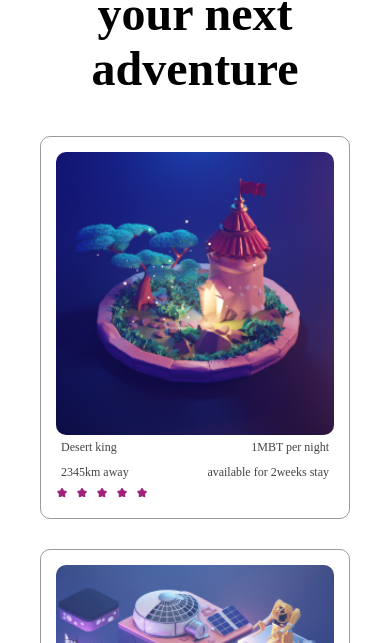
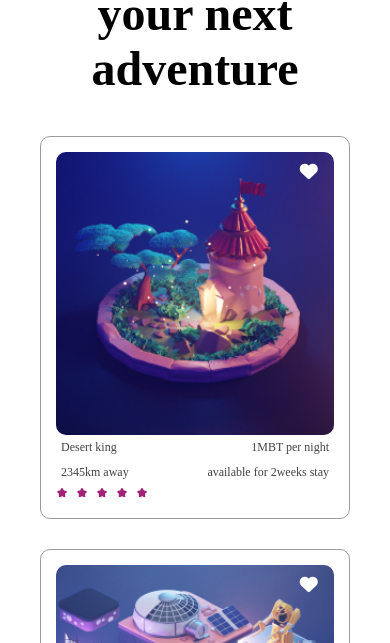
Before and after one commit to 0xlarmideh/larmideh-hngi9-stage3, a React (Vite) app: page / in a window 390 px wide. Shown: the part 1105-1748 px from the top of the page. Built offline with nearby package versions, Linux system fonts and the light colour scheme; a web font is replaced by a local one.

Commit message:
Added love symbol on each image

```diff
--- a/src/App.css
+++ b/src/App.css
@@ -149,6 +149,8 @@ a {
   padding: 15px;
   border-radius: 10px;
   width:100%;
+  position: relative;
+
 }
 
 .nft-home-cards {
@@ -166,6 +168,17 @@ a {
 .nft-img {
   width: 100%;
   border-radius: 10px;
+}
+
+.cherished {
+  position: absolute;
+  color: white;
+  left: 85%;
+  top: 25px;
+  display: flex;
+  justify-content: flex-end;
+  font-size: 18px;
+
 }
 
 .nft-text {
@@ -440,6 +453,10 @@ a {
   gap: 30px;
   }
 
+   .cherished {
+  left: 84%;
+}
+
   .metabnb-copy-container {
   display: grid;
   grid-template-columns: 1fr;
@@ -549,7 +566,6 @@ a {
   gap: 30px;
   }
 
-
   .metabnb-copy-container {
   display: grid;
   grid-template-columns: 1fr 1.0fr;
--- a/src/components/card.jsx
+++ b/src/components/card.jsx
@@ -13,6 +13,7 @@ const Cards = (props) => {
         </div>
         <img src="/assets/rating.png"></img>
       </div>
+      <i className="fa-solid fa-heart cherished"></i>
     </div>
   )
 }
--- a/src/components/nftcards.jsx
+++ b/src/components/nftcards.jsx
@@ -16,6 +16,7 @@ const NftCards = () => {
         </div>
         <img src="/assets/rating.png"></img>
       </div>
+      <i className="fa-solid fa-heart cherished"></i>
     </div>
   })
   return (
```
